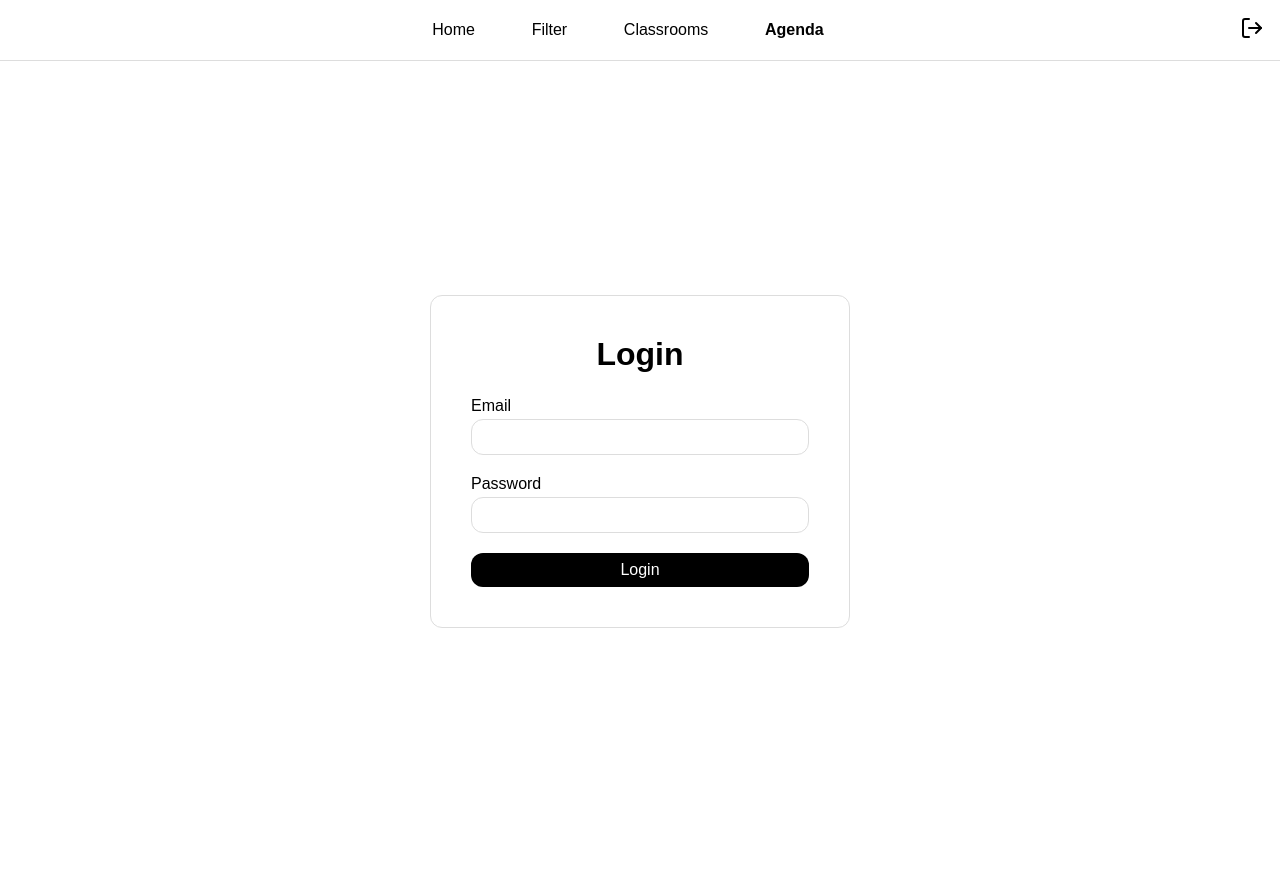
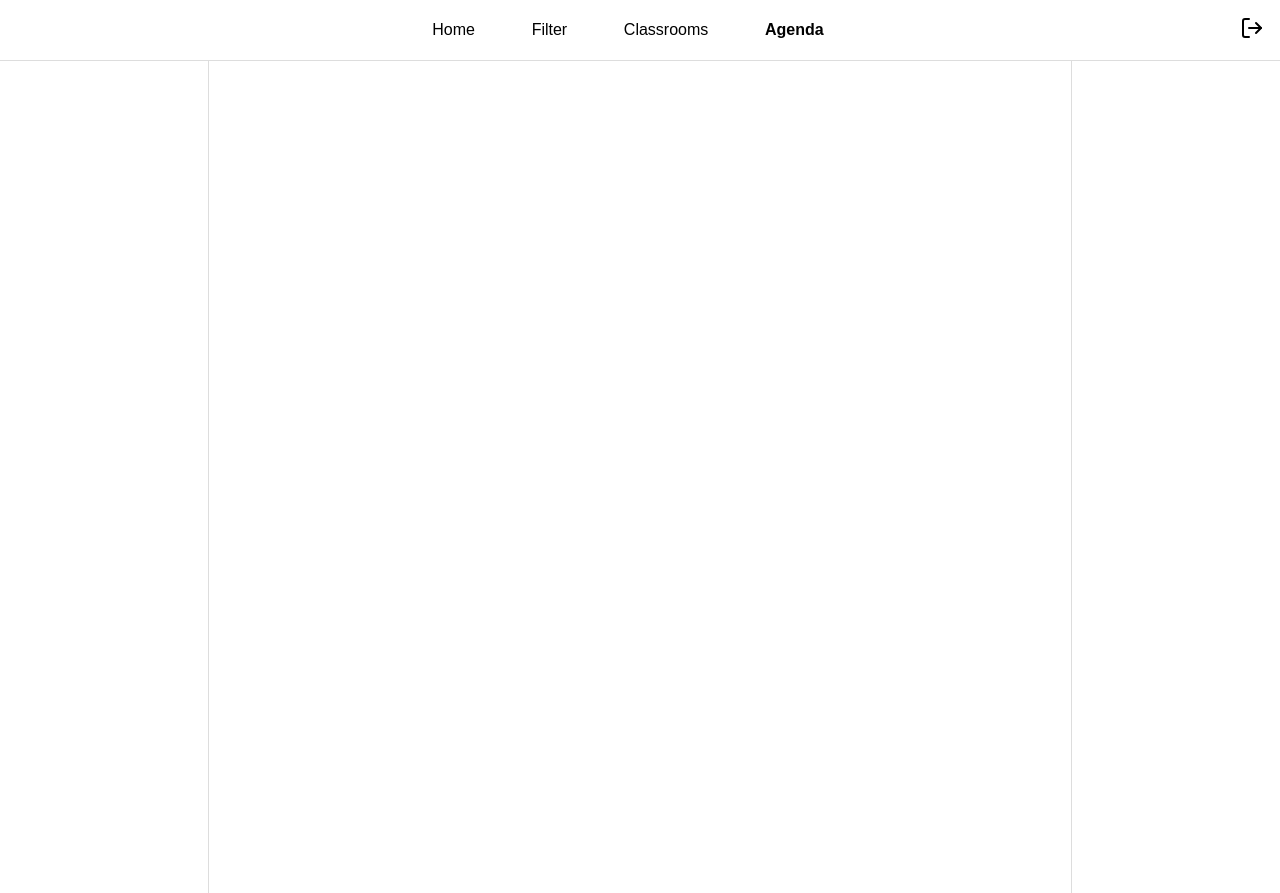
Before and after one commit to besti-hackathon-gruppe-2026/zb, a SvelteKit app in the folder frontend/: page /app/agenda in a window 1280 px wide. Before the commit the page ends 861 px from the top, so only its background shows below. Built offline with nearby package versions, Linux system fonts and the light colour scheme.

Commit message:
App layout

```diff
--- a/frontend/src/lib/styles/global.css
+++ b/frontend/src/lib/styles/global.css
@@ -66,3 +66,7 @@ button:hover {
     background-color: #ddd;
     margin: 16px 0;
 }
+
+.debug {
+    background-color: aquamarine;
+}
--- a/frontend/src/routes/app/+layout.svelte
+++ b/frontend/src/routes/app/+layout.svelte
@@ -6,6 +6,26 @@
 
 <Navbar />
 
-<div>
-	{@render children()}
+<div class="wrapper">
+	<div class="content">
+		{@render children()}
+	</div>
 </div>
+
+<style>
+	.wrapper {
+		width: 100%;
+		display: flex;
+
+		justify-content: center;
+	}
+
+	.content {
+		border-left: 1px solid #ddd;
+		border-right: 1px solid #ddd;
+		max-width: 54rem;
+		width: 100%;
+
+		padding: 1rem;
+	}
+</style>
--- a/frontend/src/routes/app/agenda/+page.svelte
+++ b/frontend/src/routes/app/agenda/+page.svelte
@@ -1,54 +1,7 @@
 <main class="page">
-	<section class="login-card container">
-		<h1 class="title">Login</h1>
 
-		<form method="POST" action="?/login">
-			<div class="form-field">
-				<label for="email">Email</label>
-				<input id="email" name="email" type="text" required autocomplete="email" />
-			</div>
-
-			<div class="form-field">
-				<label for="password">Password</label>
-				<input
-					id="password"
-					name="password"
-					type="password"
-					required
-					autocomplete="current-password"
-				/>
-			</div>
-
-			<button type="submit">Login</button>
-		</form>
-	</section>
 </main>
 
 <style>
-	.title {
-		text-align: center;
-	}
 
-	.login-card {
-		display: flex;
-		flex-direction: column;
-		width: 100%;
-
-		max-width: 420px;
-
-		padding: 2.5rem;
-		gap: 1.5rem;
-	}
-
-	.form-field {
-		display: flex;
-		flex-direction: column;
-		gap: 0.25rem;
-	}
-
-	form {
-		display: flex;
-		flex-direction: column;
-		gap: 1.25rem;
-	}
 </style>
--- a/frontend/src/routes/app/home/+page.svelte
+++ b/frontend/src/routes/app/home/+page.svelte
@@ -1,3 +1,7 @@
+<main>
+	abcdefg
+</main>
 
+<style>
 
-<p>Home</p>
+</style>
```
